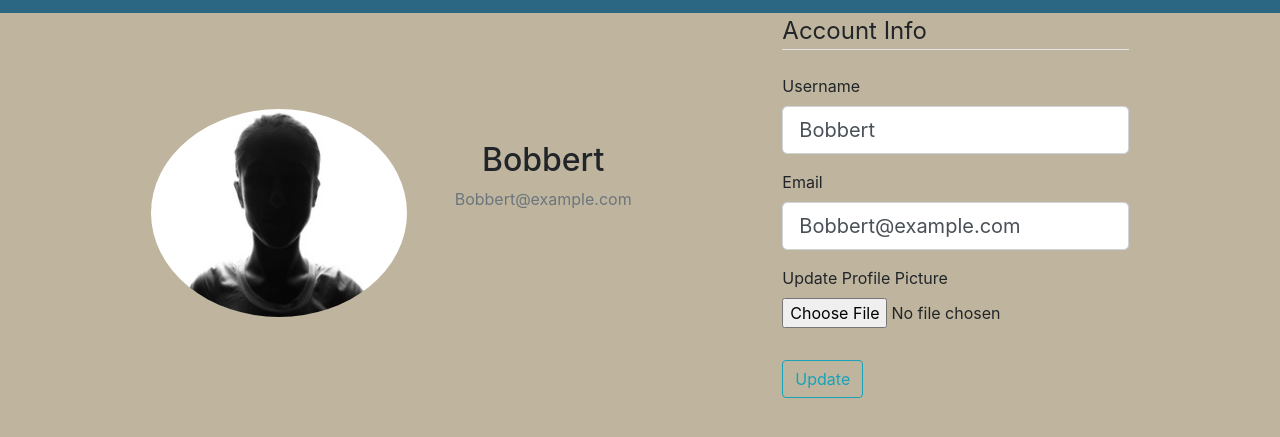
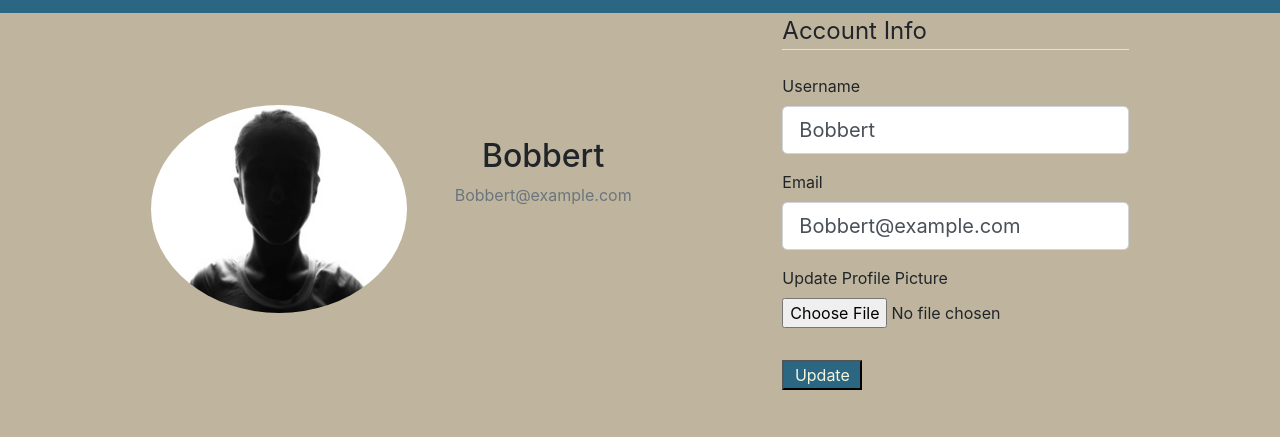
Before and after one commit to tjmer/capstone, a Flask app: page /account in a window 1280 px wide. Shown: the part 93-530 px from the top of the page. Run offline with Flask 2, Linux system fonts and the light colour scheme; a user stored in the database is signed in; some libraries are stand-ins or nearby versions; some web fonts are replaced.

Commit message:
Changed submit button

```diff
--- a/the_assistant/templates/account.html
+++ b/the_assistant/templates/account.html
@@ -53,7 +53,7 @@
                     </div>
                 </fieldset>
                 <div class="form-group">
-                    {{ form.submit(class="btn btn-outline-info") }}
+                    {{ form.submit(class="view-button") }}
                 </div>
             </form>
         </div>
```
